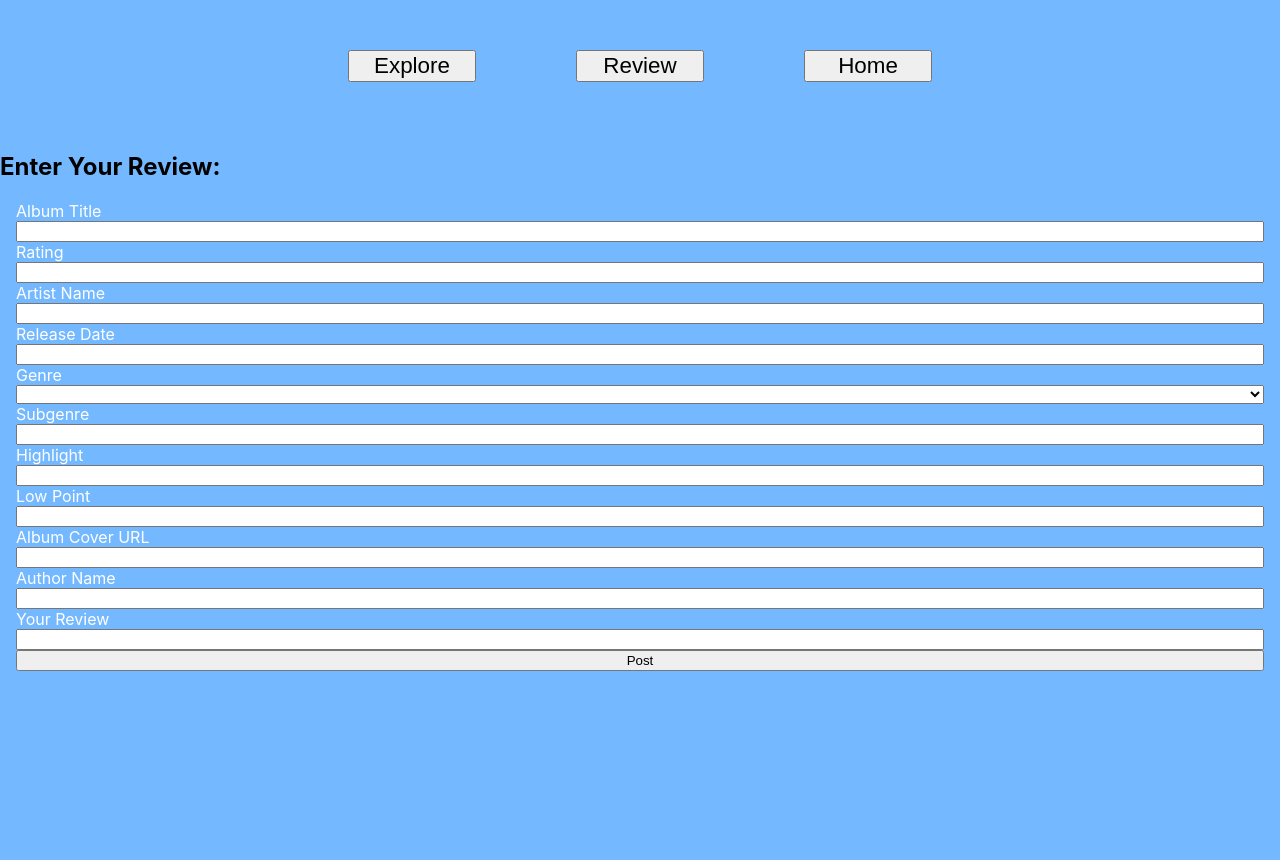
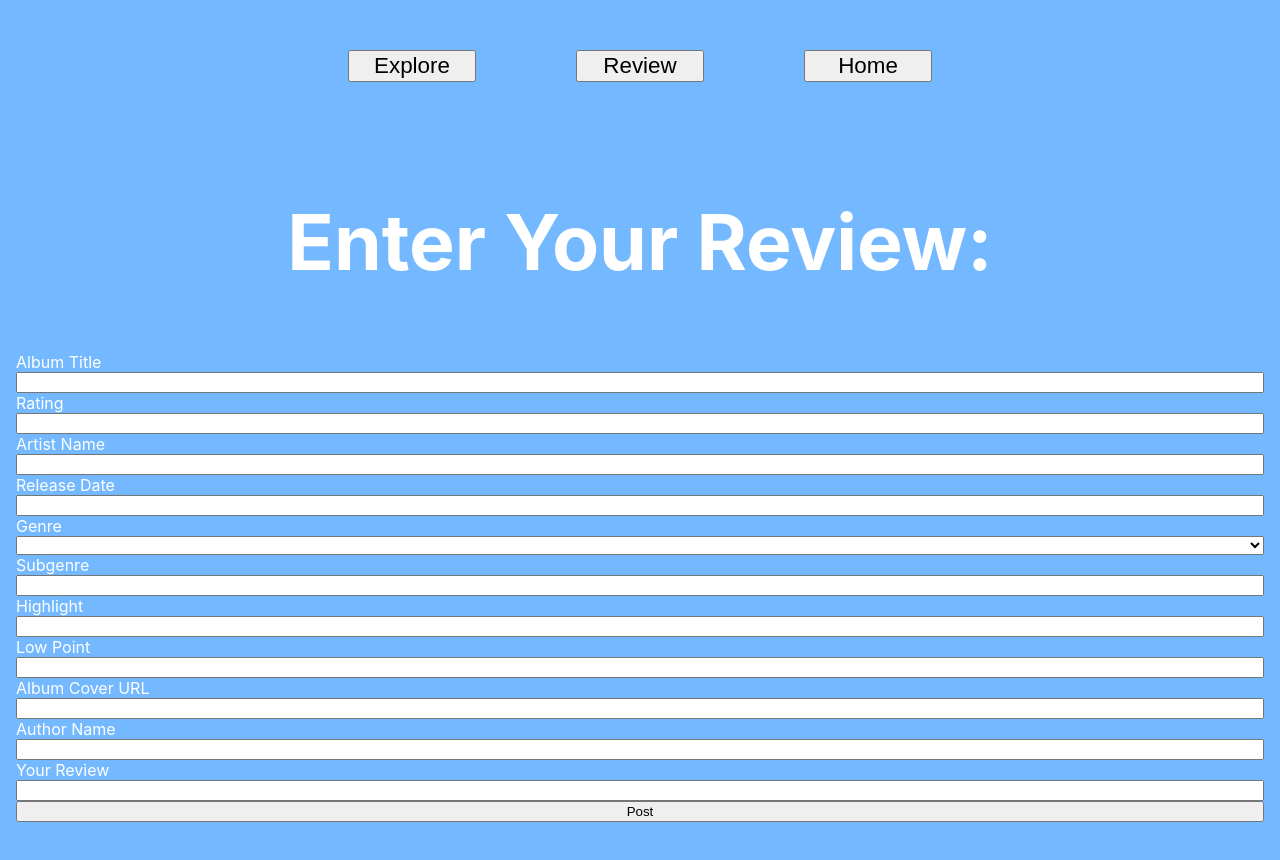
Before and after one commit to dsalaza/Phase2Project, a React (Create React App) app: page /review in a window 1280 px wide. Shown: the top 860 px of the page. Built offline with nearby package versions, Linux system fonts and the light colour scheme; no server answers.

Commit message:
Add CSS stying for Review header

```diff
--- a/src/Review.js
+++ b/src/Review.js
@@ -47,7 +47,7 @@ function Review({ onAddReview }) {
 
   return (
     <div id="review">
-        <h2>Enter Your Review:</h2>
+        <h2 id="reviewHeader">Enter Your Review:</h2>
             <form id='newReviewForm' onSubmit={handleSubmit}>
 
                 <label htmlFor='albumTitle'>Album Title</label>
--- a/src/index.css
+++ b/src/index.css
@@ -94,3 +94,9 @@ code {
   flex-direction: column;
   margin: 1rem;
 }
+
+#reviewHeader {
+  color: white;
+  text-align: center;
+  font-size: 6vw;
+}
```
